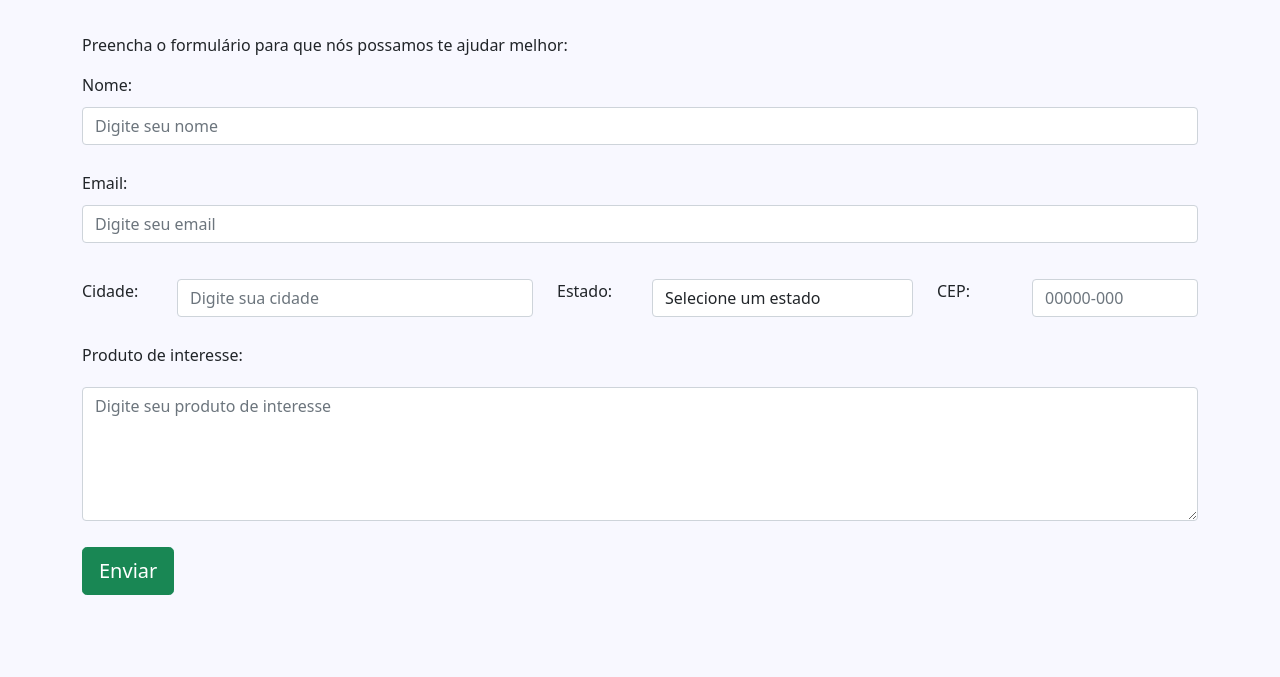
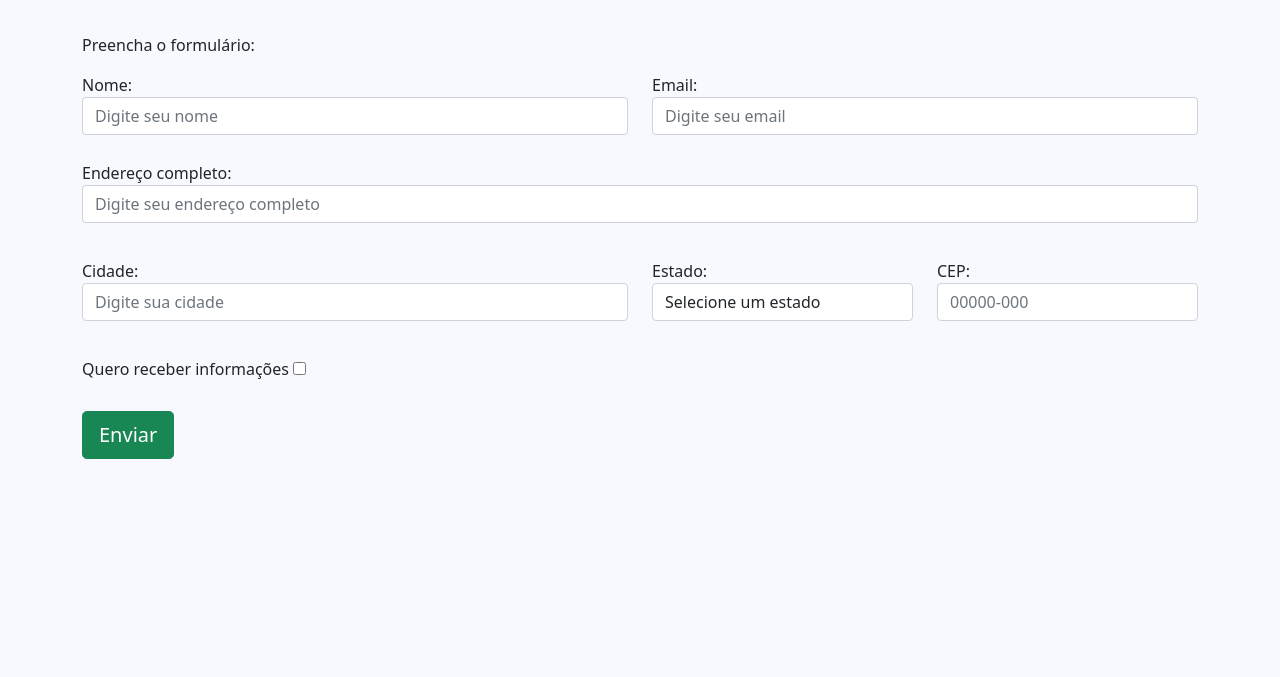
Before and after one commit to Felipe-N-Fonseca/bootstrap, a plain HTML site: page projeto/cadastro.html in a window 1280 px wide. Shown: the part 210-887 px from the top of the page. After the commit the page ends 800 px from the top, so only its background shows below. Drawn offline with Linux system fonts and the light colour scheme.

Commit message:
adição do cadastro

```diff
--- a/projeto/cadastro.html
+++ b/projeto/cadastro.html
@@ -35,61 +35,55 @@
         <div class="container">
             <div class="row">
                 <div class="col">
-                    <h2>Contato</h2>
-                    <p>Se ficou interessado em algo, entre em contato conosco 😊</p>
+                    <h2>Cadastro</h2>
+                    <p>Se cadastre no nosso site para ter acesso ao sistema</p>
                 </div>
             </div>
             <div class="row">
                 <div class="col">
-                    <p>Preencha o formulário para que nós possamos te ajudar melhor:</p>
+                    <p>Preencha o formulário:</p>
                     <form class="form">
 
-                        <!-- nome -->
+                        <div class="row">
+                            <!-- nome -->
 
-                        <div class="row">
-                            <div class="col-md-1 col-sm-2">
+                            <div class="col-md-6 col-sm-12">
                                 <label for="nome">Nome:</label>
+                                <input class="form-control" type="text" name="nome" id="nome" placeholder="Digite seu nome">
                             </div>
-                        </div>
-                        <div class="form-row">
-                            <div class="col">
-                                <div class="input-group">
-                                    <input class="form-control" type="text" name="nome" id="nome" placeholder="Digite seu nome">
-                                </div>
+
+                            <!-- email -->
+
+                            <div class="col-md-6 col-sm-12">
+                                <label for="email">Email:</label>
+                                <input class="form-control" type="text" name="email" placeholder="Digite seu email" id="email">
                             </div>
                         </div>
 
-                        <!-- email -->
+                        <!-- endereço -->
 
                         <div class="row">
-                            <div class="col-md-1 col-sm-2">
-                                <label for="email">Email:</label>
-                            </div>
-                        </div>
-                        <div class="row">
                             <div class="col">
-                                <div class="input-group">
-                                    <input class="form-control" type="text" name="email" placeholder="Digite seu email" id="email">
-                                </div>
+                                <label for="endereco">Endereço completo:</label>
+                                <input type="text" name="endereco" id="endereco" class="form-control" placeholder="Digite seu endereço completo">
                             </div>
                         </div>
 
-                        <!-- cidade -->
+                        <!-- cidade, estado e cep -->
 
                         <div class="row">
-                            <div class="col-md-1 col-sm-2">
+
+                            <!-- cidade -->
+
+                            <div class="col">
                                 <label for="cidade">Cidade:</label>
-                            </div>
-                            <div class="col-md-4 col-sm-10">
                                 <input type="text" name="cidade" id="cidade" class="form-control" placeholder="Digite sua cidade">
                             </div>
 
-                        <!-- estado -->
+                            <!-- estado -->
 
-                            <div class="col-md-1 col-sm-2">
+                            <div class="col-md-3 col-sm-12">
                                 <label for="estado">Estado:</label>
-                            </div>
-                            <div class="col-md-3 col-sm-10">
                                 <select name="estado" id="estado" class="form-control">
                                     <option value="">Selecione um estado</option>
                                     <option value="sp">SP</option>
@@ -99,27 +93,19 @@
                                 </select>
                             </div>
 
-                        <!-- cep -->
-
-                            <div class="col-md-1 col-sm-2">
+                            <!-- cep -->
+                            <div class="col-md-3 col-sm-12">
                                 <label for="cep">CEP:</label>
-                            </div>
-                            <div class="col-md col-sm-10">
                                 <input type="text" name="cep" id="cep" class="form-control" placeholder="00000-000">
                             </div>
                         </div>
 
-                        <!-- produto -->
+                        <!-- info -->
 
                         <div class="row">
                             <div class="col">
-                                <label for="produto">Produto de interesse:</label>
-                            </div>
-                        </div>
-                        <div class="row">
-                            <div class="col">
-                                <div class="input-group">
-                                    <textarea class="form-control" name="produto" id="produto" placeholder="Digite seu produto de interesse" rows="5"></textarea>
+                                <label for="info" class="form-check-label">Quero receber informações </label>
+                                <input type="checkbox" name="info" id="info">
                             </div>
                         </div>
 
```
Also changed, not shown: projeto/index.html (+1 -1 lines).
